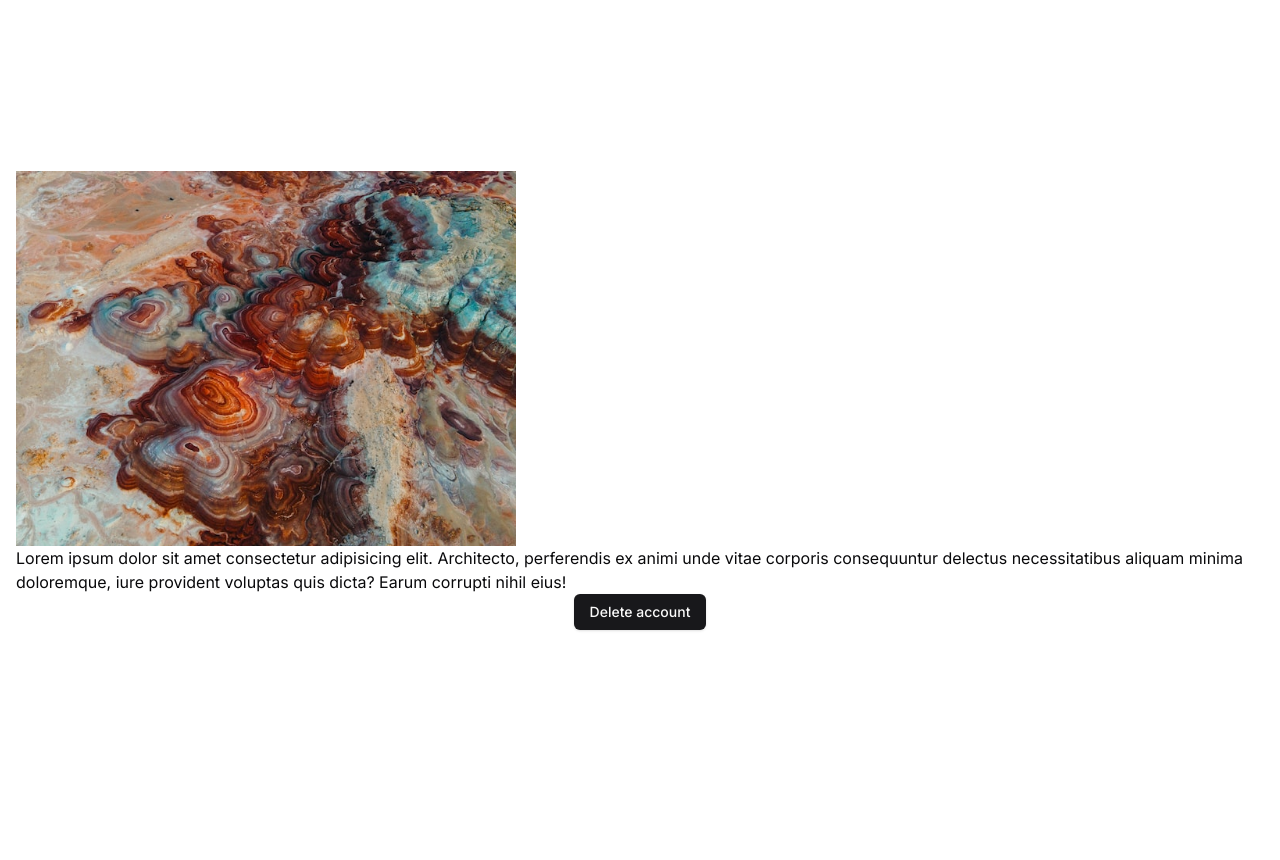
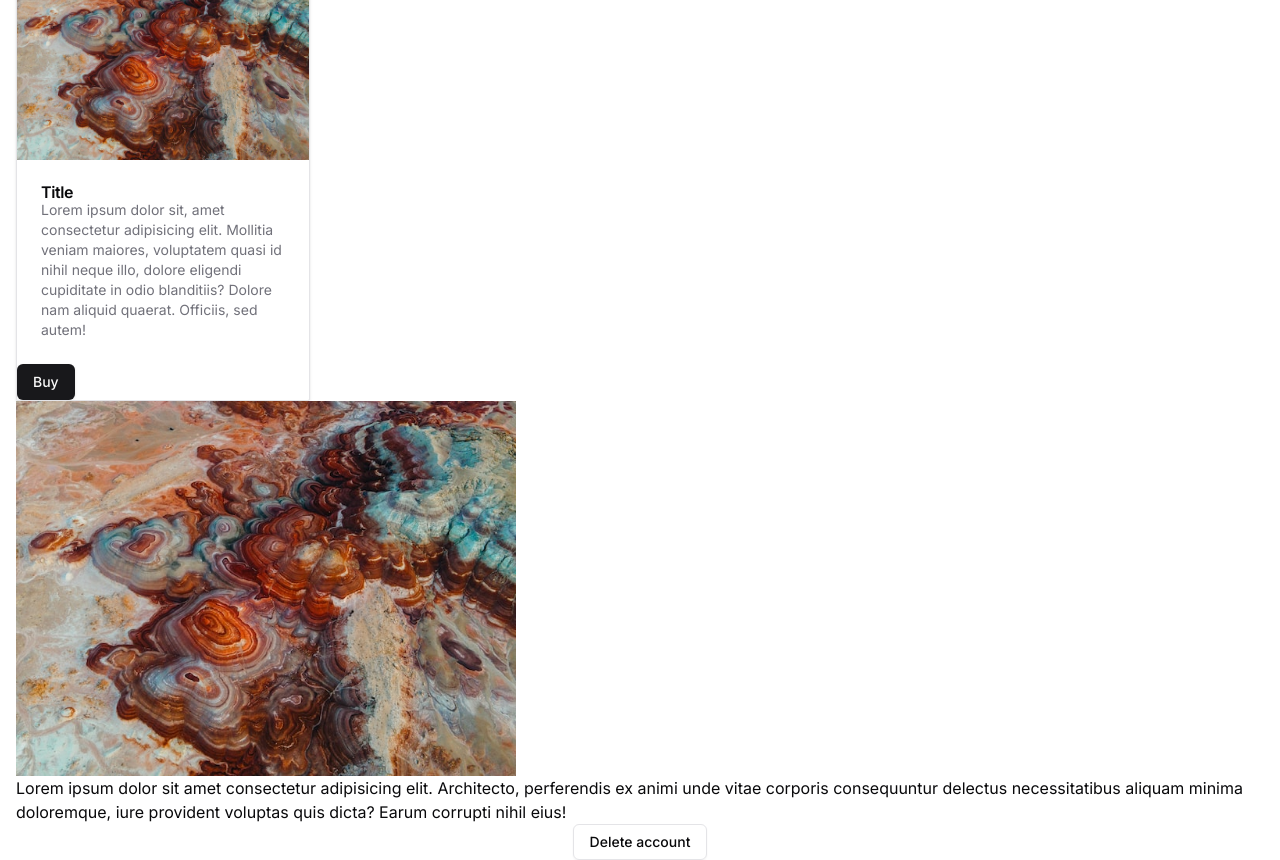
Before and after one commit to memorywanderer/next-components, a Next.js app: page / in a window 1280 px wide. Before the commit the page ends 800 px from the top, so only its background shows below. Built offline with nearby package versions, Linux system fonts and the light colour scheme.

Commit message:
edit card and alert dialog components

```diff
--- a/app/page.tsx
+++ b/app/page.tsx
@@ -1,13 +1,38 @@
 'use client'
 
 import { AlertDialog, AlertDialogAction, AlertDialogCancel, AlertDialogContent, AlertDialogDescription, AlertDialogTitle, AlertDialogTrigger } from "@/components/ui/alert-dialog/alert-dialog"
+import { AspectRatio } from "@/components/ui/aspect-ratio/aspect-ratio"
 import { Button } from "@/components/ui/button/button"
+import { Card, CardContent, CardDescription, CardFooter, CardHeader, CardTitle } from "@/components/ui/card/card"
 import Image from "next/image"
 
 
 export default function Home() {
   return (
     <main className="flex flex-col items-center justify-center w-screen h-screen p-4 ">
+      <div className='grid grid-cols-1 gap-6 sm:grid-cols-2 lg:grid-cols-3 xl:grid-cols-4'>
+        <Card className="h-full overflow-hidden rounded-sm">
+          <CardHeader>
+            <AspectRatio ratio={4 / 3}>
+              <Image
+                className="object-cover"
+                src="/viacheslav-kvaratskheliia-939ZR0Q3rq8-unsplash.jpg"
+                alt="artur-stanulevich-F_zWvxrQeCk-unsplash"
+                sizes="(min-width: 1024px) 20vw, (min-width: 768px) 25vw, (min-width: 640px) 33vw, (min-width: 475px) 50vw, 100vw"
+                fill
+                loading="lazy"
+              />
+            </AspectRatio>
+          </CardHeader>
+          <CardContent>
+            <CardTitle>Title</CardTitle>
+            <CardDescription>Lorem ipsum dolor sit, amet consectetur adipisicing elit. Mollitia veniam maiores, voluptatem quasi id nihil neque illo, dolore eligendi cupiditate in odio blanditiis? Dolore nam aliquid quaerat. Officiis, sed autem!</CardDescription>
+          </CardContent>
+          <CardFooter>
+            <Button>Buy</Button>
+          </CardFooter>
+        </Card>
+      </div>
       <div>
         <Image
           src='/viacheslav-kvaratskheliia-939ZR0Q3rq8-unsplash.jpg'
@@ -21,7 +46,7 @@ export default function Home() {
         <AlertDialogTrigger
           asChild
         >
-          <Button variant="default">Delete account</Button>
+          <Button variant="outline">Delete account</Button>
         </AlertDialogTrigger>
         <AlertDialogContent>
           <AlertDialogTitle>
--- a/components/ui/Button/Button.tsx
+++ b/components/ui/Button/Button.tsx
@@ -4,7 +4,7 @@ import { cn } from "@/lib/utils"
 import Link from "next/link"
 
 const buttonVariants = cva(
-  "inline-flex items-center justify-center rounded-md text-sm font-medium transition-colors focus-visible:outline-none focus:ring-2 focus:ring-ring focus:ring-offset-2 focus:ring-offset-transparent  disabled:pointer-events-none disabled:opacity-50",
+  "inline-flex items-center justify-center rounded-md text-sm font-medium transition-colors focus-visible:outline-none focus-visible:ring-2 focus-visible:ring-ring focus-visible:ring-offset-2 focus-visible:ring-offset-background disabled:pointer-events-none disabled:opacity-50",
   {
     variants: {
       variant: {
@@ -13,7 +13,7 @@ const buttonVariants = cva(
         destructive:
           'bg-secondary text-destructive hover:bg-destructive hover:text-foreground',
         outline:
-          'bg-transparent border border-slate-200 hover:bg-slate-100 dark:border-slate-700 dark:text-slate-100',
+          'bg-transparent border border-input shadow-sm hover:bg-accent hover:text-accent-background',
         ghost:
           'bg-transparent dark:bg-transparent hover:bg-slate-100 dark:hover:bg-slate-800 dark:text-slate-100 dark:hover:text-slate-100 data-[state=open]:bg-transparent dark:data-[state=open]:bg-transparent',
         link: 'bg-transparent dark:bg-transparent underline-offset-4 hover:underline text-slate-900 dark:text-slate-300 hover:bg-transparent dark:hover:bg-transparent',
--- a/components/ui/alert-dialog/alert-dialog.tsx
+++ b/components/ui/alert-dialog/alert-dialog.tsx
@@ -4,6 +4,7 @@ import * as React from 'react'
 import * as AlertDialogPrimitive from '@radix-ui/react-alert-dialog'
 
 import { cn } from '@/lib/utils'
+import { Button } from '../button/button'
 
 const AlertDialog = AlertDialogPrimitive.Root
 const AlertDialogTrigger = AlertDialogPrimitive.Trigger
@@ -115,31 +116,37 @@ AlertDialogDescription.displayName = AlertDialogPrimitive.Description.displayNam
 const AlertDialogAction = React.forwardRef<
   React.ElementRef<typeof AlertDialogPrimitive.Action>,
   React.ComponentPropsWithoutRef<typeof AlertDialogPrimitive.Action>
->(({ className, ...props }, ref) => (
+>(({ className, children, ...props }, ref) => (
   <AlertDialogPrimitive.Action
     ref={ref}
     className={cn(
-      'inline-flex h-10 items-center justify-center rounded-md py-2 px-4 text-sm font-semibold border transition-colors  focus:outline-none focus:ring-2 focus:ring-ring focus:ring-offset-2 disabled:cursor-not-allowed disabled:opacity-50 ',
-      'bg-background text-destructive border-border enabled:hover:bg-destructive enabled:hover:text-foreground enabled:hover:border-destructive',
+      // 'inline-flex h-10 items-center justify-center rounded-md py-2 px-4 text-sm font-semibold border transition-colors  focus-visible:outline-none focus-visible:ring-2 focus-visible:ring-ring focus-visible:ring-offset-2 focus-visible:ring-offset-background disabled:cursor-not-allowed disabled:opacity-50 ',
+      // 'bg-background text-destructive border-border enabled:hover:bg-destructive enabled:hover:text-foreground enabled:hover:border-destructive',
       className
     )}
+    asChild
     {...props}
-  />
+  >
+    <Button variant="destructive">{children}</Button>
+  </AlertDialogPrimitive.Action>
 ))
 AlertDialogAction.displayName = AlertDialogPrimitive.Action.displayName
 
 const AlertDialogCancel = React.forwardRef<
   React.ElementRef<typeof AlertDialogPrimitive.Cancel>,
   React.ComponentPropsWithoutRef<typeof AlertDialogPrimitive.Cancel>
->(({ className, ...props }, ref) => (
+>(({ className, children, ...props }, ref) => (
   <AlertDialogPrimitive.Cancel
     ref={ref}
     className={cn(
-      'mt-2 inline-flex h-10 items-center justify-center rounded-md border border-border bg-transparent py-2 px-4 text-sm font-semibold transition-colors hover:bg-background focus:outline-none focus:ring-2 focus:ring-ring focus:ring-offset-2 disabled:cursor-not-allowed disabled:opacity-50 sm:mt-0',
+      // 'mt-2 inline-flex h-10 items-center justify-center rounded-md border border-border bg-transparent py-2 px-4 text-sm font-semibold transition-colors hover:bg-background focus-visible:outline-none focus-visible:ring-2 focus-visible:ring-ring focus-visible:ring-offset-2 focus-visible:ring-offset-background disabled:cursor-not-allowed disabled:opacity-50 sm:mt-0',
       className
     )}
+    asChild
     {...props}
-  />
+  >
+    <Button variant='outline'>{children}</Button>
+  </AlertDialogPrimitive.Cancel>
 ))
 AlertDialogCancel.displayName = AlertDialogPrimitive.Cancel.displayName
 
--- /dev/null
+++ b/components/ui/aspect-ratio/aspect-ratio.tsx
@@ -0,0 +1,7 @@
+"use client"
+
+import * as AspectRatioPrimitive from '@radix-ui/react-aspect-ratio'
+
+const AspectRatio = AspectRatioPrimitive.Root
+
+export { AspectRatio }
--- a/components/ui/card/card.tsx
+++ b/components/ui/card/card.tsx
@@ -1,4 +1,4 @@
-import { forwardRef } from "react"
+import * as React from 'react'
 import { VariantProps, cva } from "class-variance-authority"
 import { cn } from "@/lib/utils"
 import Link from "next/link";
@@ -9,17 +9,13 @@ const cardVariants = cva(
     variants: {
       variant: {
         default:
-          'flex flex-col overflow-hidden bg-slate-900 text-white dark:bg-gray-900 dark:text-gray-50',
-        destructive:
-          'bg-red-500 text-white dark:hover:bg-red-600',
+          'border shadow bg-card text-card-foreground',
       },
       size: {
         default: 'w-fit h-fit',
-        sm: 'rounded-md',
-        lg: 'rounded-md',
       },
       border: {
-        default: '',
+        default: 'rounded-sm',
         sm: 'rounded-sm',
         md: 'rounded-md',
         lg: 'rounded-lg',
@@ -44,7 +40,7 @@ export interface CardProps
   href?: string;
 }
 
-const Card = forwardRef<HTMLDivElement, CardProps>(
+const Card = React.forwardRef<HTMLDivElement, CardProps>(
   ({ className, children, variant, border, size, hover, href, ...props }, ref) => {
     if (href) {
 
@@ -70,4 +66,84 @@ const Card = forwardRef<HTMLDivElement, CardProps>(
 
 Card.displayName = 'Card'
 
-export { Card }
+const CardContent = React.forwardRef<
+  HTMLDivElement,
+  React.HTMLAttributes<HTMLDivElement>
+>(
+  ({ className, ...props }, ref) => (
+    <div
+      ref={ref}
+      className={cn('p-6', className)}
+      {...props}
+    />
+  ))
+CardContent.displayName = 'CardContent'
+
+
+const CardHeader = React.forwardRef<
+  HTMLElement,
+  React.HTMLAttributes<HTMLElement>
+>(
+  ({ className, ...props }, ref) => (
+    <header
+      ref={ref}
+      className={cn('m-0 p-0 flex flex-col', className)}
+      {...props}
+    />
+  ))
+
+CardHeader.displayName = 'CardHeader'
+
+const CardFooter = React.forwardRef<
+  HTMLDivElement,
+  React.HTMLAttributes<HTMLDivElement>
+>(
+  ({ className, ...props }, ref) => (
+    <footer
+      ref={ref}
+      className={cn('flex items-center', className)}
+      {...props}
+    />
+  ))
+CardFooter.displayName = 'CardFooter'
+
+const CardTitle = React.forwardRef<
+  HTMLParagraphElement,
+  React.HTMLAttributes<HTMLHeadingElement> & { as?: "h1" | "h2" | "h3" }
+>(({ className, as: Comp = "h3", ...props }, ref) => (
+  <Comp
+    ref={ref}
+    className={cn(
+      'font-semibold leading-none tracking-tight',
+      className
+    )}
+    {...props}
+  />
+))
+CardTitle.displayName = 'CardTitle'
+
+const CardDescription = React.forwardRef<
+  HTMLParagraphElement,
+  React.HTMLAttributes<HTMLParagraphElement>
+>(({ className, ...props }, ref) => (
+  <p
+    ref={ref}
+    className={cn(
+      'text-sm text-muted-foreground',
+      className
+    )}
+    {...props}
+  />
+))
+CardDescription.displayName = 'CardDescription'
+
+
+
+export {
+  Card,
+  CardContent,
+  CardHeader,
+  CardFooter,
+  CardTitle,
+  CardDescription,
+}
--- a/package.json
+++ b/package.json
@@ -13,6 +13,7 @@
   "dependencies": {
     "@radix-ui/react-accordion": "^1.1.2",
     "@radix-ui/react-alert-dialog": "^1.0.5",
+    "@radix-ui/react-aspect-ratio": "^1.0.3",
     "@radix-ui/react-checkbox": "^1.0.4",
     "@radix-ui/react-dialog": "^1.0.4",
     "@radix-ui/react-label": "^2.0.2",
--- a/tailwind.config.js
+++ b/tailwind.config.js
@@ -29,7 +29,12 @@ module.exports = {
           DEFAULT: "hsl(var(--muted))",
           foreground: "hsl(var(--muted-foreground))",
         },
+        card: {
+          DEFAULT: "hsl(var(--card))",
+          foreground: "hsl(var(--card-foreground))",
+        },
         ring: "hsl(var(--ring))",
+        input: "hsl(var(--input))",
         border: "hsl(var(--border))",
       },
       backgroundImage: {
```
Also changed, not shown: 1 other file (tests, documents, lock files or other folders).
